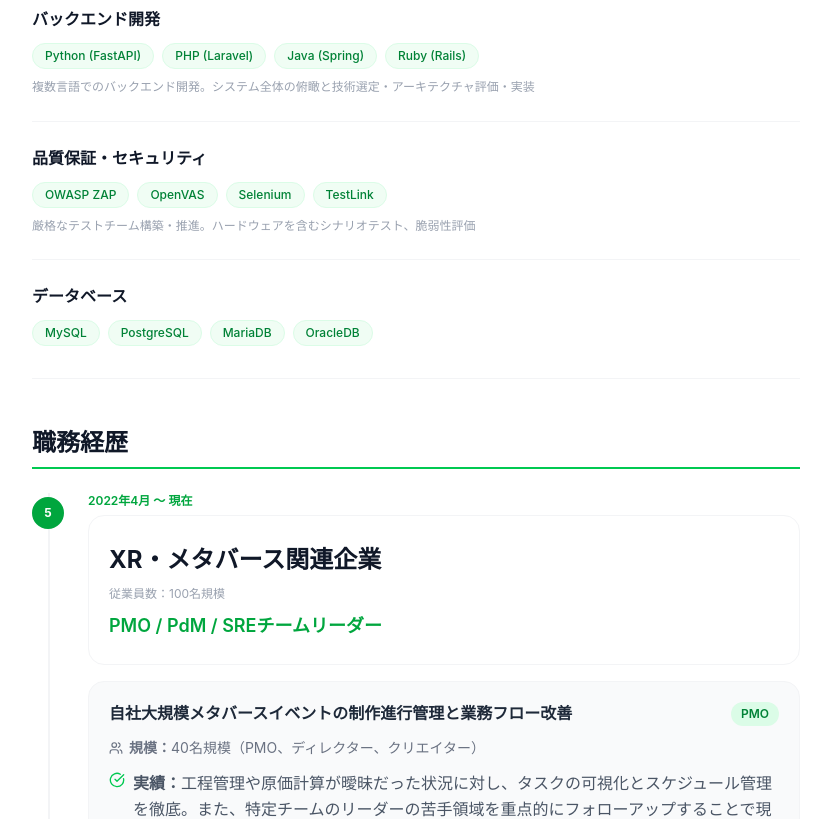
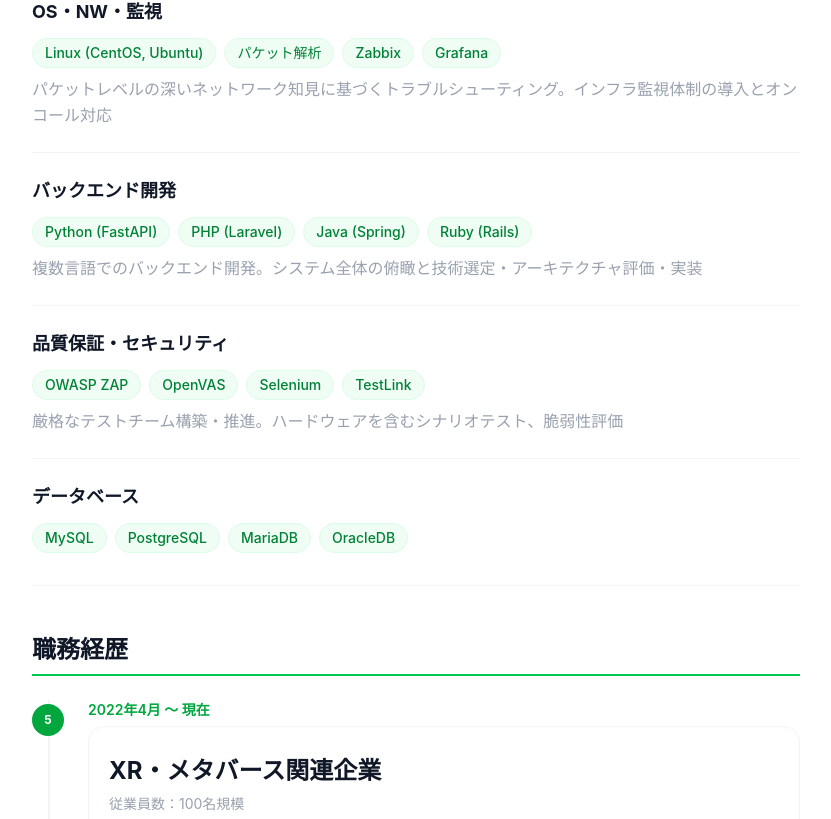
Before and after one commit to kiyomaryu/portpolio, a Next.js app: page /career in a window 1280 px wide. Shown: the part 911-1730 px from the top of the page, without its empty margins (224-1055 px from the left). Built offline with nearby package versions, Linux system fonts and the light colour scheme.

Commit message:
フォントサイズを統一

```diff
--- a/app/career/page.tsx
+++ b/app/career/page.tsx
@@ -151,7 +151,7 @@ export default function CareerPage() {
                 Back to Home
               </Link>
               <h1 className="text-4xl font-extrabold text-gray-900 tracking-tight mb-2">キャリア</h1>
-              <p className="text-gray-500 text-sm">スキル・経験・職務経歴</p>
+              <p className="text-gray-500 text-base">スキル・経験・職務経歴</p>
             </div>
           </FadeIn>
 
@@ -166,19 +166,19 @@ export default function CareerPage() {
               {skills.map((skill, i) => (
                 <FadeIn key={i} delay={i * 0.05}>
                   <div className="border-b border-gray-100 pb-6">
-                    <h3 className="text-base font-bold text-gray-900 mb-3">{skill.category}</h3>
+                    <h3 className="text-lg font-bold text-gray-900 mb-3">{skill.category}</h3>
                     <div className="flex flex-wrap gap-2 mb-2">
                       {skill.tags.map((tag, j) => (
                         <span
                           key={j}
-                          className="bg-green-50 text-green-700 text-xs font-medium px-3 py-1 rounded-full border border-green-100"
+                          className="bg-green-50 text-green-700 text-sm font-medium px-3 py-1 rounded-full border border-green-100"
                         >
                           {tag}
                         </span>
                       ))}
                     </div>
                     {skill.note && (
-                      <p className="text-gray-400 text-xs leading-relaxed mt-2">{skill.note}</p>
+                      <p className="text-gray-400 text-base leading-relaxed mt-2">{skill.note}</p>
                     )}
                   </div>
                 </FadeIn>
@@ -215,11 +215,11 @@ export default function CareerPage() {
                         </span>
                       </div>
 
-                      <p className="text-xs text-green-600 font-semibold mb-1.5">{career.period}</p>
+                      <p className="text-sm text-green-600 font-semibold mb-1.5">{career.period}</p>
 
                       <div className="bg-white border border-gray-100 rounded-2xl p-5 mb-4">
                         <h2 className="text-2xl font-bold text-gray-900 mt-2 mb-1">{career.company}</h2>
-                        <span className="text-xs text-gray-400">{career.size}</span>
+                        <span className="text-sm text-gray-400">{career.size}</span>
                         <div className="mt-2 mb-1">
                           <span className="text-lg font-semibold text-green-600">
                             {career.role}
@@ -240,14 +240,14 @@ export default function CareerPage() {
                               className="bg-gray-50 rounded-2xl p-5 border border-gray-100"
                             >
                               <div className="flex items-start justify-between gap-3 mb-3">
-                                <h3 className="text-base font-bold text-gray-800 leading-snug flex-1">
+                                <h3 className="text-lg font-bold text-gray-800 leading-snug flex-1">
                                   {proj.title}
                                 </h3>
                                 <span className="flex-shrink-0 text-xs font-semibold text-green-700 bg-green-100 px-2.5 py-1 rounded-full">
                                   {proj.role}
                                 </span>
                               </div>
-                              <div className="flex items-center gap-1.5 text-sm text-gray-500 mb-3">
+                              <div className="flex items-center gap-1.5 text-base text-gray-500 mb-3">
                                 <Users className="w-3.5 h-3.5" />
                                 <span><span className="font-semibold">規模：</span>{proj.scale}</span>
                               </div>
--- a/app/page.tsx
+++ b/app/page.tsx
@@ -87,7 +87,7 @@ export default function Home() {
               <p className="text-gray-700 leading-relaxed text-base">
                 オンプレミスおよびAWSをはじめとしたクラウドのインフラ設計・構築から、バックエンド開発、SRE組織の立ち上げ、PMOまで、システム開発における上流から下流までの実務経験を持つプレイングマネージャーです。
               </p>
-              <p className="text-gray-700 leading-relaxed text-sm mt-4">
+              <p className="text-gray-700 leading-relaxed text-base mt-4">
                 「システム開発の全体を把握し、総合的に事業を推進できる人材」を目標に意図的にキャリアを形成し、現在はXR系事業のPMOとしてプロジェクト全体管理および現場ディレクションを牽引しています。
               </p>
             </div>
@@ -197,8 +197,8 @@ export default function Home() {
                   <Briefcase className="w-5 h-5 text-green-700" />
                 </div>
                 <div>
-                  <p className="font-bold text-gray-900 text-sm">経歴・スキル詳細</p>
-                  <p className="text-gray-400 text-xs mt-0.5">職務経歴・技術スキル・今後の目標</p>
+                  <p className="font-bold text-gray-900 text-base">スキル・経験・職務経歴</p>
+                  <p className="text-gray-400 text-sm mt-0.5">技術スキル・職務経歴の詳細</p>
                 </div>
               </div>
               <ArrowRight className="w-4 h-4 text-gray-300 group-hover:text-green-500 group-hover:translate-x-0.5 transition-all" />
```
